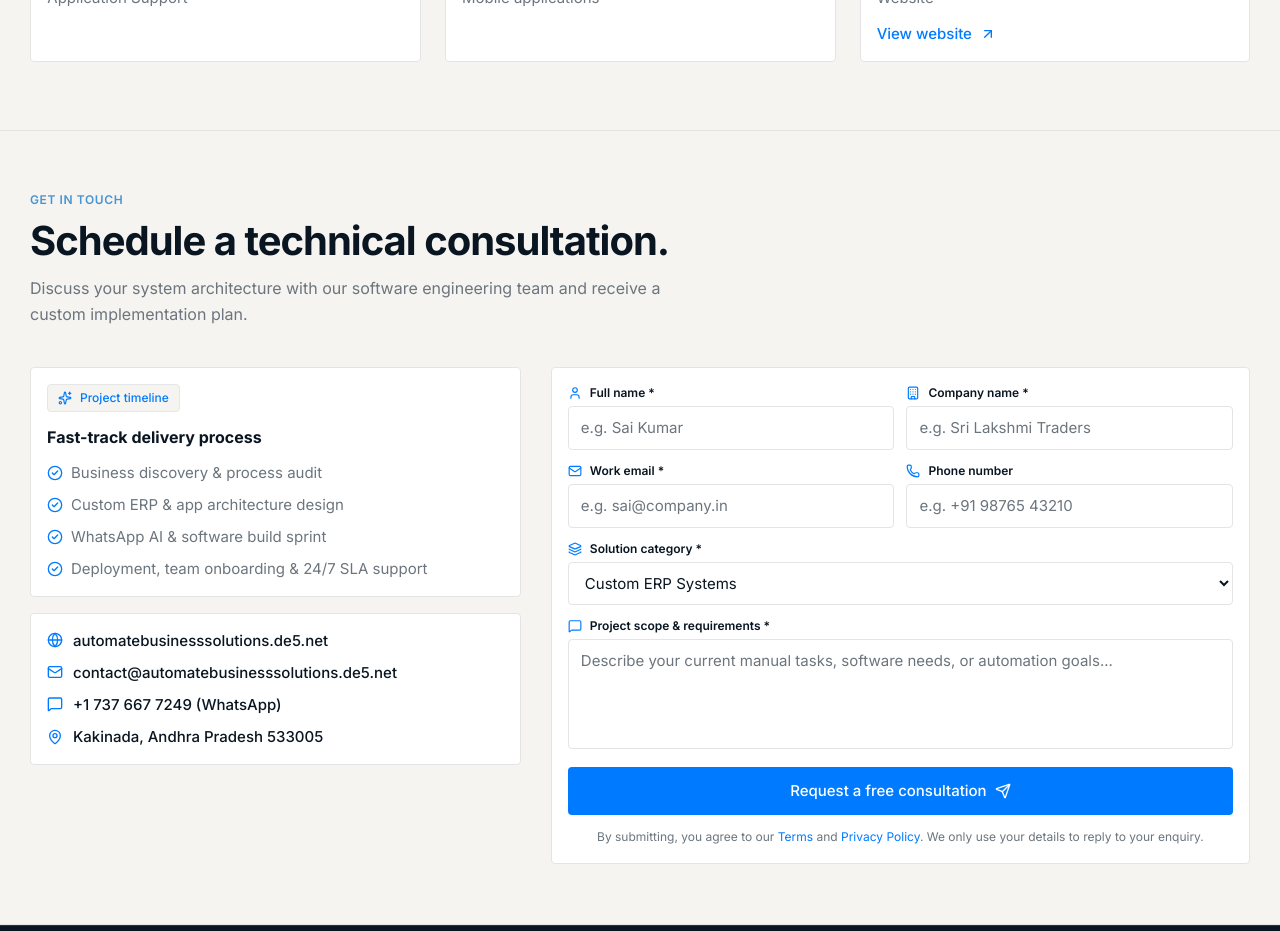
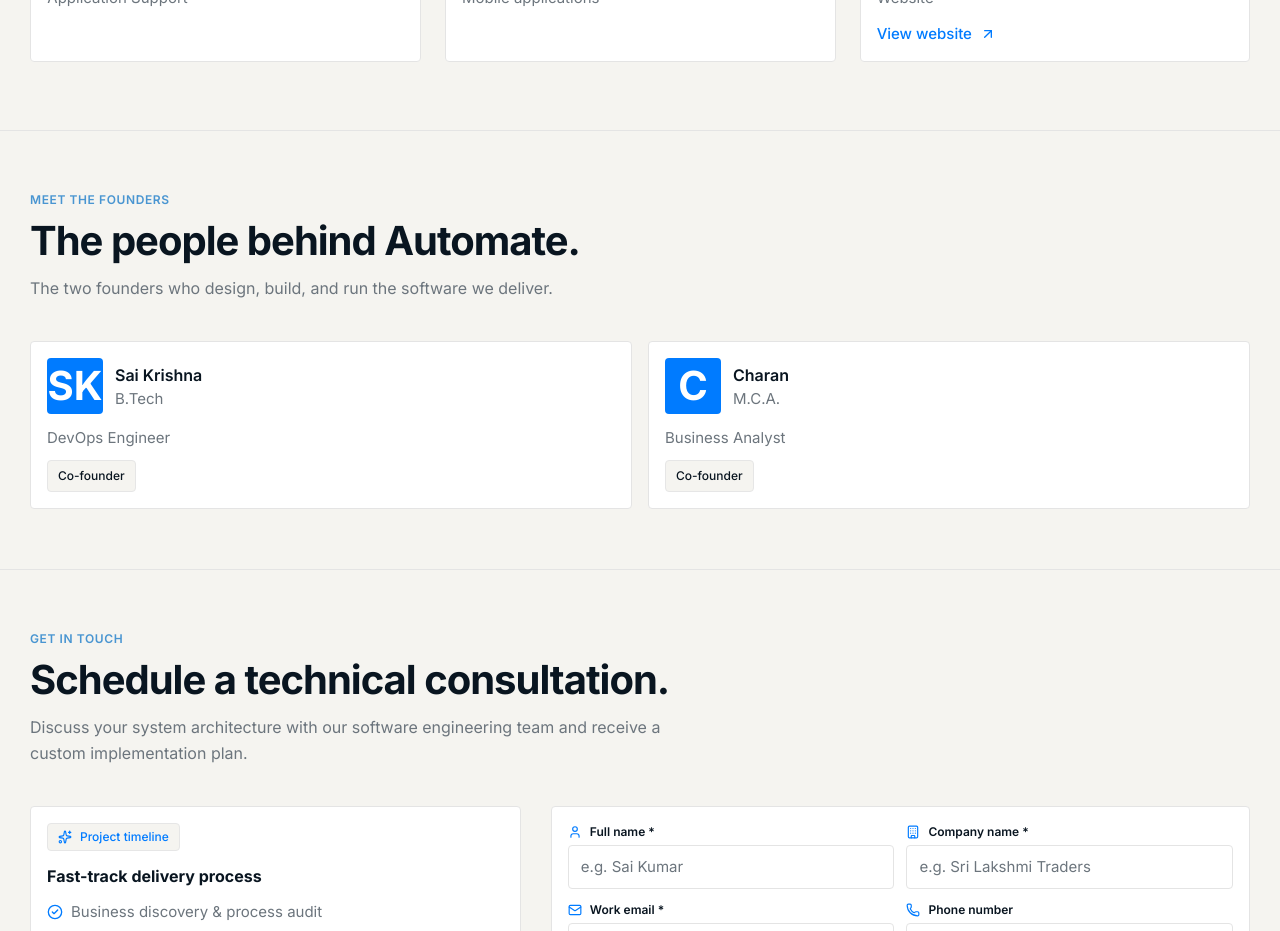
Before and after one commit to saikrishnanewdev/automatebusinesssolutions, a Next.js app: page / in a window 1280 px wide. Shown: the part 2000-2931 px from the top of the page. Built offline with nearby package versions, Linux system fonts and the light colour scheme.

Commit message:
Add Meet the Founders section

```diff
--- a/src/app/page.tsx
+++ b/src/app/page.tsx
@@ -2,6 +2,7 @@ import Navbar from '@/components/Navbar';
 import Hero from '@/components/Hero';
 import Services from '@/components/Services';
 import Clients from '@/components/Clients';
+import Founders from '@/components/Founders';
 import Contact from '@/components/Contact';
 import Footer from '@/components/Footer';
 
@@ -12,6 +13,7 @@ export default function Home() {
       <Hero />
       <Services />
       <Clients />
+      <Founders />
       <Contact />
       <Footer />
     </main>
```
